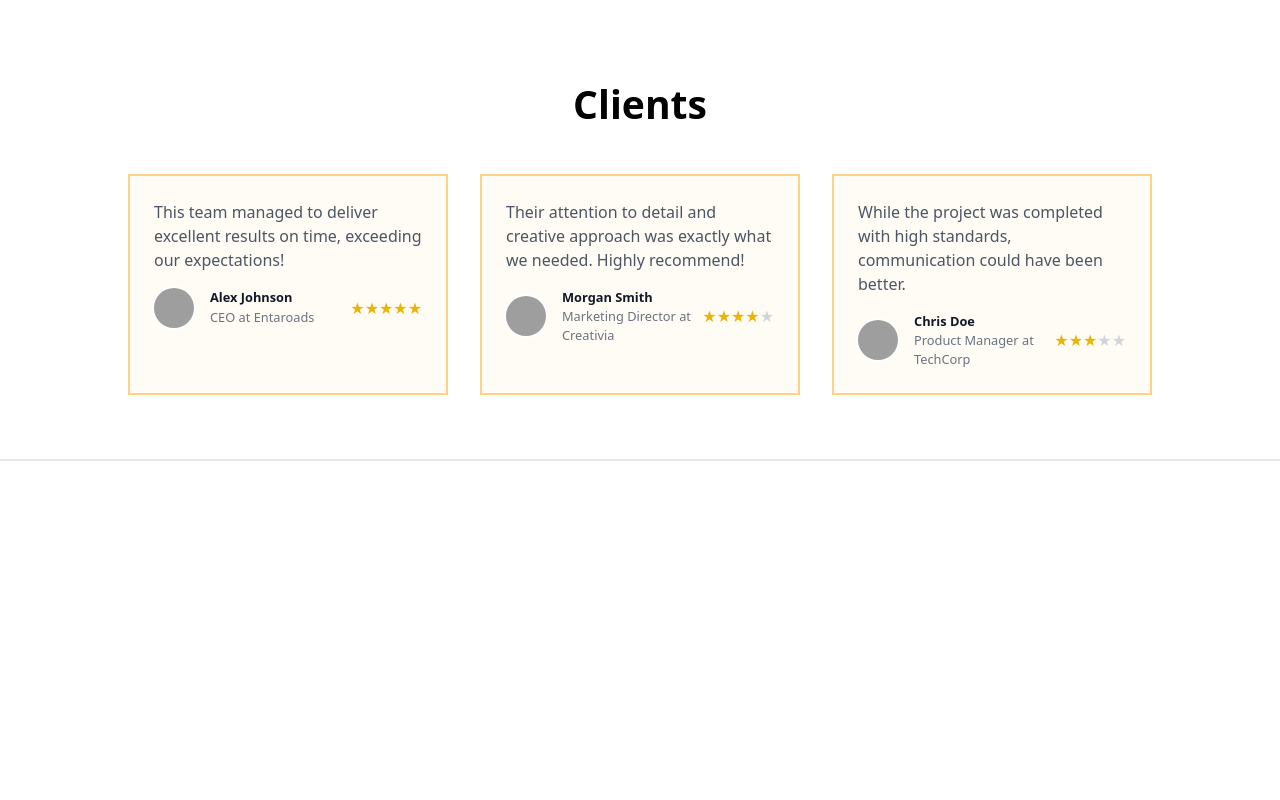
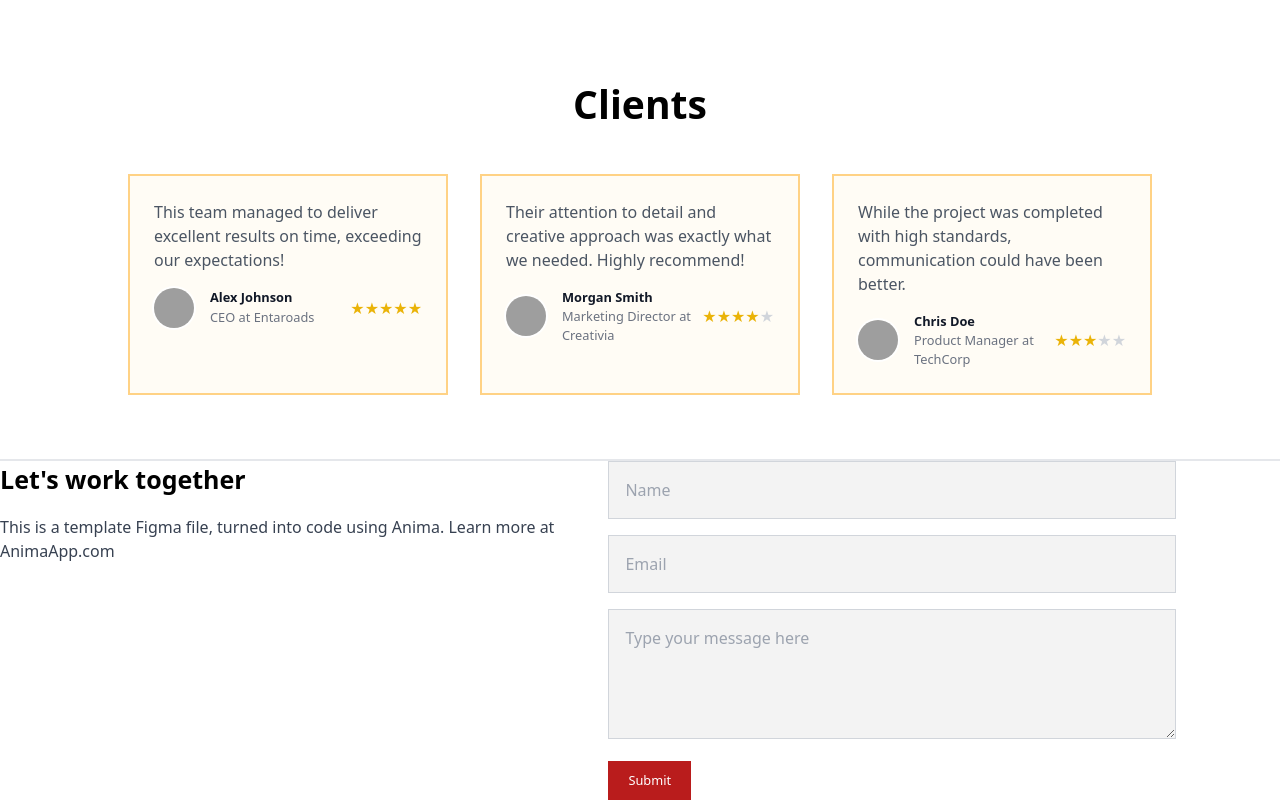
Before and after one commit to NxtG/Portfolio, a React (Create React App) app in the folder Frontend/portfolio-frontend/: page / in a window 1280 px wide. Shown: the part 757-1557 px from the top of the page. Before the commit the page ends 1218 px from the top, so only its background shows below. Built offline with nearby package versions, Linux system fonts and the light colour scheme; grey boxes are pictures that could not be loaded.

Commit message:
contact section - (to be revised)

```diff
--- a/Frontend/portfolio-frontend/src/App.js
+++ b/Frontend/portfolio-frontend/src/App.js
@@ -1,12 +1,14 @@
 import "./App.css";
 import Screen1 from "./Screens/Screen1";
 import ClientScreen from "./Screens/ClientScreen";
+import Contact from "./Screens/Contact";
 
 function App() {
     return (
         <>
             <Screen1 />
             <ClientScreen />
+            <Contact />
         </>
     );
 }
--- /dev/null
+++ b/Frontend/portfolio-frontend/src/Screens/Contact.js
@@ -0,0 +1,55 @@
+import React from 'react';
+
+const Contact = () => {
+  return (
+    <div className="flex flex-col md:flex-row md:justify-between pr-6 ">
+      <div className="flex flex-col mb-6 md:mb-0">
+        <h2 className="text-2xl font-bold mb-4">Let's work together</h2>
+        <p className="text-gray-700 mb-4">
+          This is a template Figma file, turned into code using Anima. Learn more at AnimaApp.com
+        </p>
+        <div className="flex space-x-4">
+          <a href="#" className="text-gray-700 hover:text-gray-900">
+            {/* Icons can be added here */}
+            <i className="fab fa-github"></i>
+          </a>
+          <a href="#" className="text-gray-700 hover:text-gray-900">
+            <i className="fab fa-facebook-f"></i>
+          </a>
+          {/* Add additional icons as needed */}
+        </div>
+      </div>
+
+      <form className="space-y-4 w-full mr-[5rem]  md:w-1/2">
+        <input
+          className="w-full p-4 border border-gray-300 bg-[#F3F3F3]"
+          type="text"
+          name="name"
+          placeholder="Name"
+        />
+        <input
+          className="w-full p-4 border border-gray-300 bg-[#F3F3F3]"
+          type="email"
+          name="email"
+          placeholder="Email"
+        />
+        <textarea
+          className="w-full p-4 border border-gray-300 bg-[#F3F3F3]"
+          name="message"
+          rows="4"
+          placeholder="Type your message here"
+        ></textarea>
+        <button
+          type="submit"
+          className="
+          text-white bg-red-700 hover:bg-red-800 focus:outline-none focus:ring-4 focus:ring-red-300 font-medium text-sm px-5 py-2.5 text-center me-2 mb-2 dark:bg-red-600 dark:hover:bg-red-700 dark:focus:ring-red-900
+             bg-[#2D2D2D]"
+        >
+          Submit
+        </button>
+      </form>
+    </div>
+  );
+};
+
+export default Contact;
```
